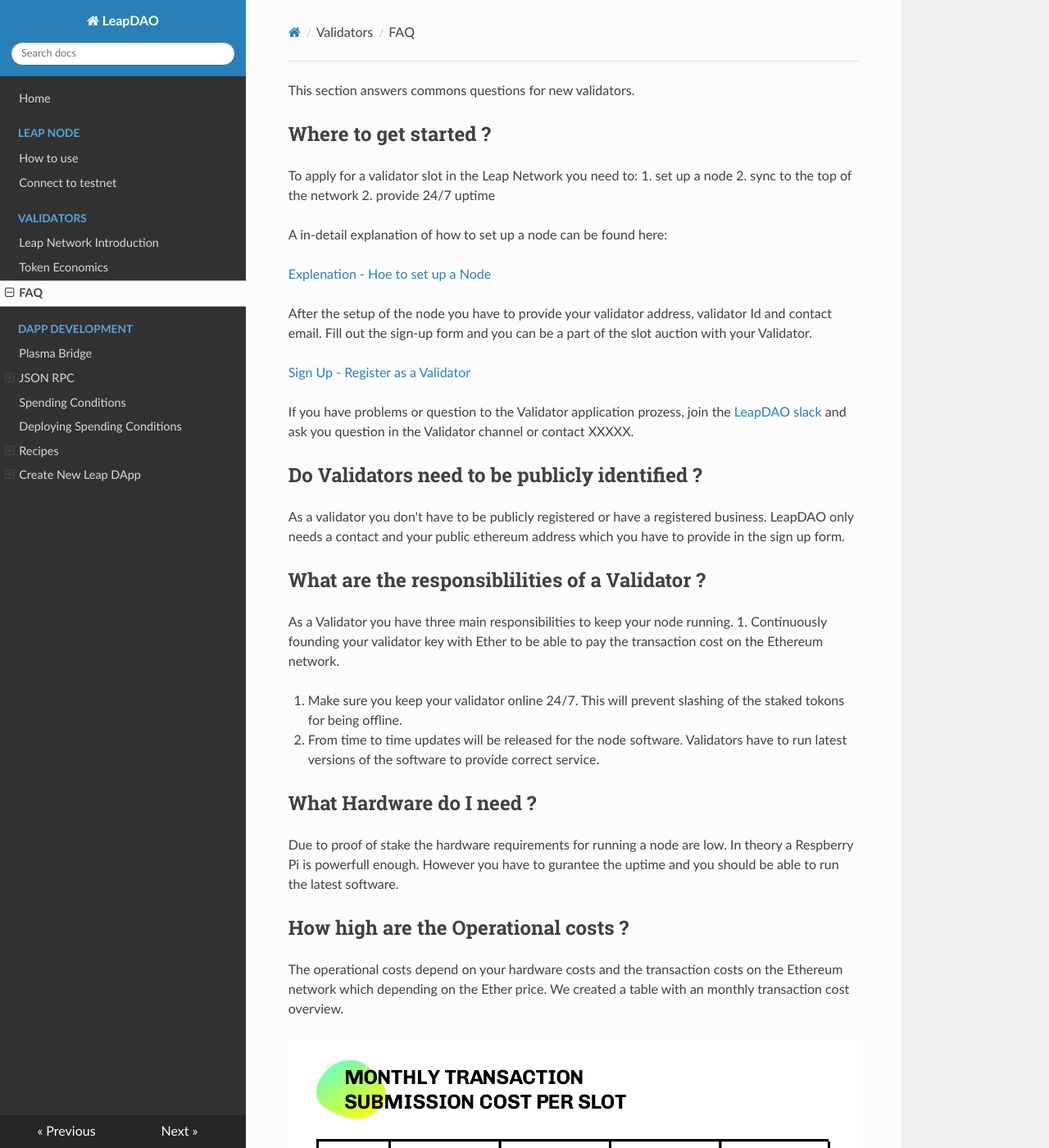
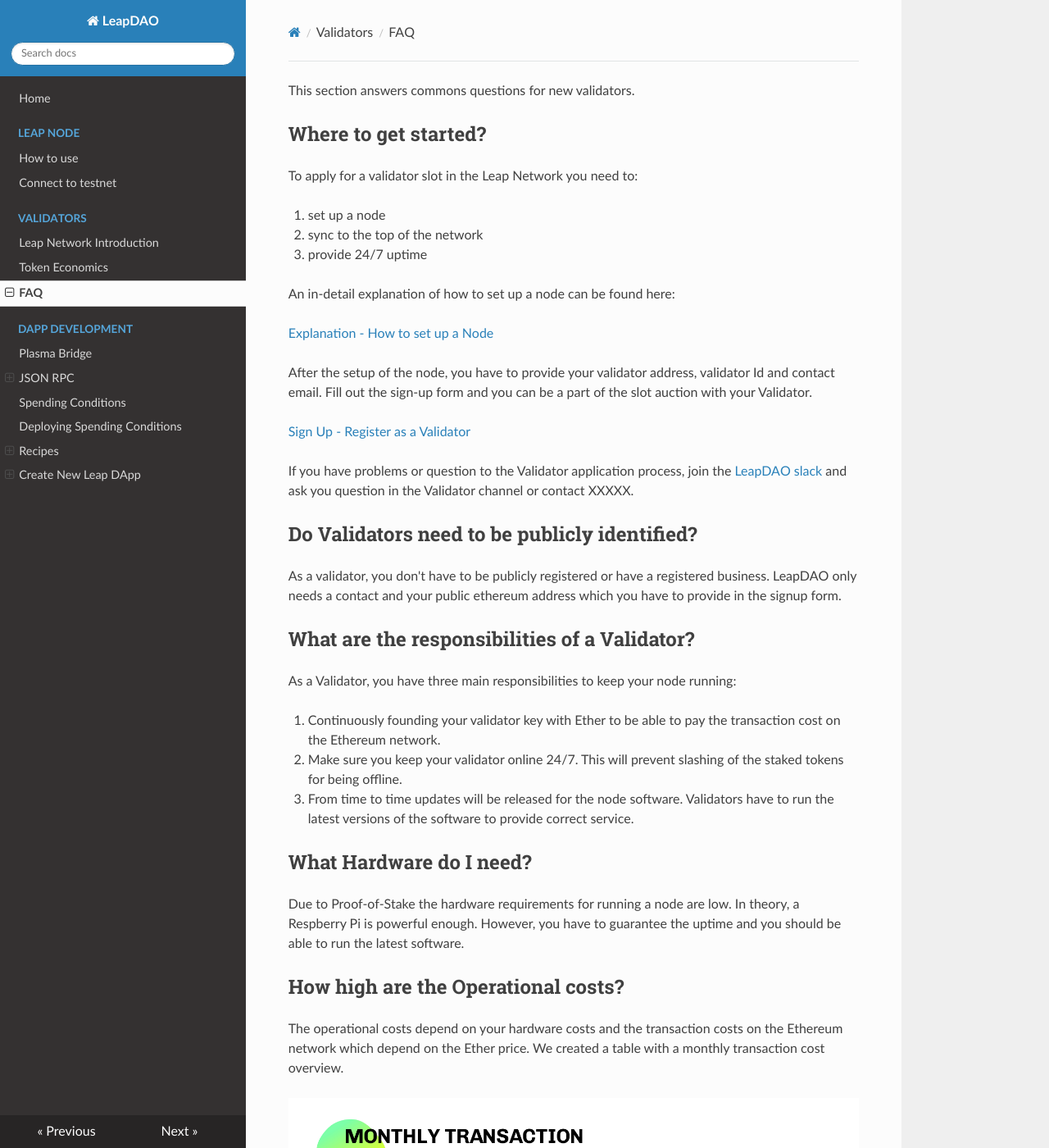
Before and after one commit to leapdao/docs, an MkDocs documentation site: the page built from docs/validators/instructions.md, in a window 1280 px wide and 1400 px high. Shown: the whole window at 82% size. Built offline with MkDocs 1.6.1, drawn with Linux system fonts in a browser that asks for light colours; nearby versions of some CDN libraries; some of the changed text lies outside the part shown.

Commit message:
fix: typos and markdown

```diff
--- a/docs/validators/instructions.md
+++ b/docs/validators/instructions.md
@@ -1,59 +1,60 @@
 
 This section answers commons questions for new validators.
 
-## Where to get started ?
+## Where to get started?
 
 To apply for a validator slot in the Leap Network you need to:
+
 1. set up a node
 2. sync to the top of the network
-2. provide 24/7 uptime
+3. provide 24/7 uptime
 
-A in-detail explanation of how to set up a node can be found here:
+An in-detail explanation of how to set up a node can be found here:
 
-[Explenation - Hoe to set up a Node](#)
+[Explanation - How to set up a Node](#)
 
-After the setup of the node you have to provide your validator address, validator Id and contact email. Fill out the sign-up form and you can be a part of the slot auction with your Validator.
+After the setup of the node, you have to provide your validator address, validator Id and contact email. Fill out the sign-up form and you can be a part of the slot auction with your Validator.
 
 [Sign Up - Register as a Validator](https://docs.google.com/forms/d/e/1FAIpQLSdQtc5LoEyWkc5-86SOLW3xK8cRNwuByC7SIrA9MdWeAiuBZw/viewform)
 
-If you have problems or question to the Validator application prozess, join the [LeapDAO slack](http://join.leapdao.org) and ask you question in the Validator channel or contact XXXXX.
+If you have problems or question to the Validator application process, join the [LeapDAO slack](http://join.leapdao.org) and ask you question in the Validator channel or contact XXXXX.
+
+## Do Validators need to be publicly identified?
+
+As a validator, you don't have to be publicly registered or have a registered business. LeapDAO only needs a contact and your public ethereum address which you have to provide in the signup form.
 
 
-## Do Validators need to be publicly identified ?
+## What are the responsibilities of a Validator?
 
-As a validator you don't have to be publicly registered or have a registered business. LeapDAO only needs a contact and your public ethereum address which you have to provide in the sign up form.
+As a Validator, you have three main responsibilities to keep your node running:
+
+1. Continuously founding your validator key with Ether to be able to pay the transaction cost on the Ethereum network.
+
+2. Make sure you keep your validator online 24/7. This will prevent slashing of the staked tokens for being offline.
+
+3. From time to time updates will be released for the node software. Validators have to run the latest versions of the software to provide correct service.
 
 
-## What are the responsiblilities of a Validator ?
+## What Hardware do I need?
 
-As a Validator you have three main responsibilities to keep your node running.
-1. Continuously founding your validator key with Ether to be able to pay the transaction cost on the Ethereum network.
+Due to Proof-of-Stake the hardware requirements for running a node are low. In theory, a Respberry Pi is powerful enough. However, you have to guarantee the uptime and you should be able to run the latest software.
 
-2. Make sure you keep your validator online 24/7. This will prevent slashing of the staked tokons for being offline.
+## How high are the Operational costs?
 
-3. From time to time updates will be released for the node software. Validators have to run latest versions of the software to provide correct service.
-
-
-## What Hardware do I need ?
-
-Due to proof of stake the hardware requirements for running a node are low. In theory a Respberry Pi is powerfull enough. However you have to gurantee the uptime and you should be able to run the latest software.
-
-## How high are the Operational costs ?
-
-The operational costs depend on your hardware costs and the transaction costs on the Ethereum network which depending on the Ether price. We created a table with an monthly transaction cost overview.
+The operational costs depend on your hardware costs and the transaction costs on the Ethereum network which depend on the Ether price. We created a table with a monthly transaction cost overview.
 
 ![Operator costs](/img/val-img4.jpg "Overview monthly costs per slot")
 
 As you can see the monthly costs are anywhere between USD 7 and USD 750 depending on the Ether price. The amount of traffic on the chain can further affect the cost.
 
-## What are the Operational risks ?
+## What are the Operational risks?
 
 We see the following risks for validators:
 
-* **Slashing Risk** - Submission of invalid blocks / submission of two blocks with the same height.
+* **Slashing Risk** - Submission of invalid blocks or submission of two blocks with the same height.
 
-* **Market Risk** - Low token market valuation / rising Ether gas prices consume validators' profits.
+* **Market Risk** - Low token market valuation or rising Ether gas prices consume validators' profits.
 
-* **Centralization Risk** - The creation of validator cartels is a central critique to the PoS design.
+* **Centralization Risk** - The creation of validator cartels is a central critique of the PoS design.
 
-* **Regulatory Risk** - Various laws affecting validators and/or users of network.
+* **Regulatory Risk** - Various laws affecting validators and/or users of the network.
```
Also changed, not shown: docs/validators/economics.md (+6 -6 lines), docs/validators/general.md (+9 -9 lines).
